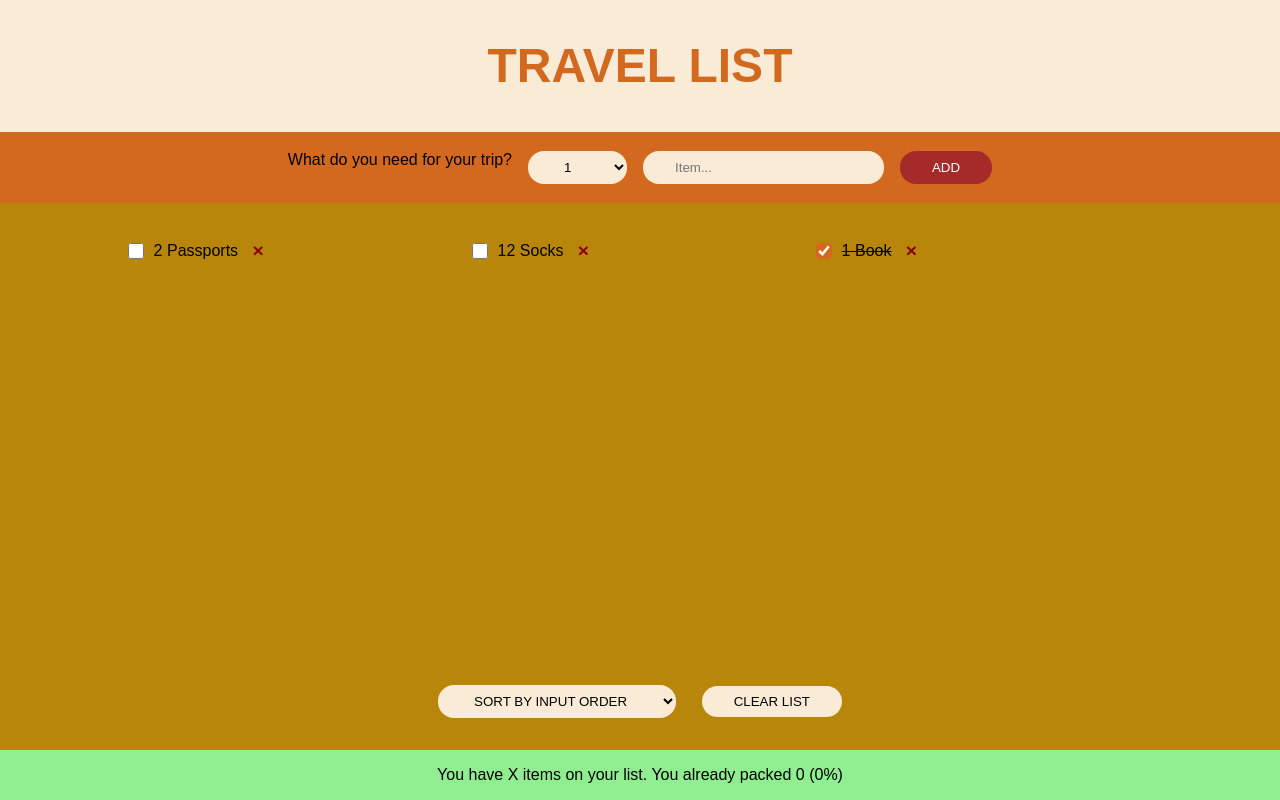
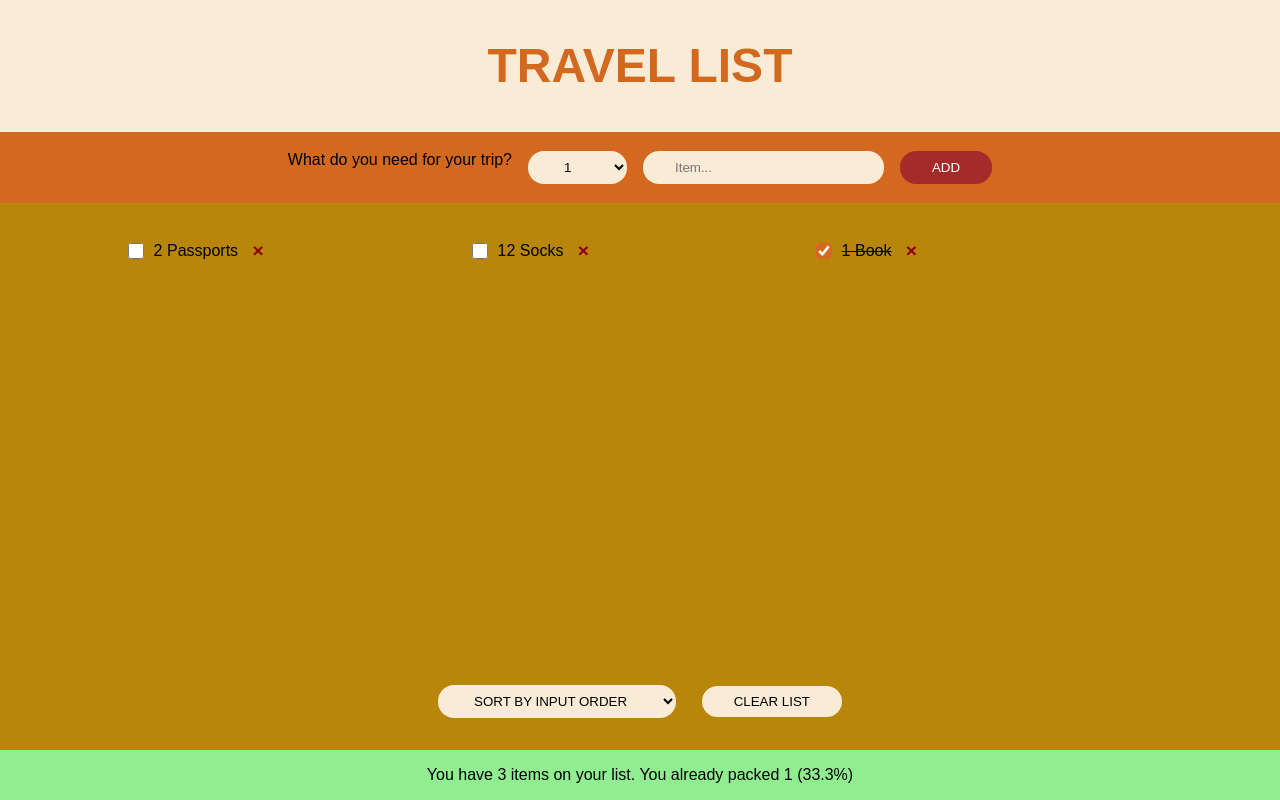
Before and after one commit to dpopkov/fe-projects, a React (Vite) app in the folder turc/c06state-events-forms/travel-list/: page / in a window 1280 px wide. Built offline with nearby package versions, Linux system fonts and the light colour scheme.

Commit message:
turc: c06state-events-forms: project travel-list: stats

```diff
--- a/turc/c06state-events-forms/travel-list/src/App.jsx
+++ b/turc/c06state-events-forms/travel-list/src/App.jsx
@@ -124,15 +124,28 @@ export default function App() {
         onDeleteItem={handleDelete}
         onUpdatePacked={handleUpdateItemPacked}
       />
-      <Stats />
+      <Stats items={items} />
     </div>
   );
 }
 
-function Stats() {
+function Stats({ items }) {
+  const numTotal = items.length;
+  if (numTotal === 0) {
+    return (
+      <footer className="stats">
+        Your list is emtpy. Start adding some items!
+      </footer>
+    );
+  }
+  const numPacked = items.reduce((acc, item) => acc + (item.packed ? 1 : 0), 0);
+  const percentage = ((numPacked / numTotal) * 100).toFixed(1);
+
   return (
     <footer className="stats">
-      You have X items on your list. You already packed 0 (0%)
+      {numTotal !== numPacked
+        ? `You have ${numTotal} items on your list. You already packed ${numPacked} (${percentage}%)`
+        : 'You got everything! Ready to go!'}
     </footer>
   );
 }
```
